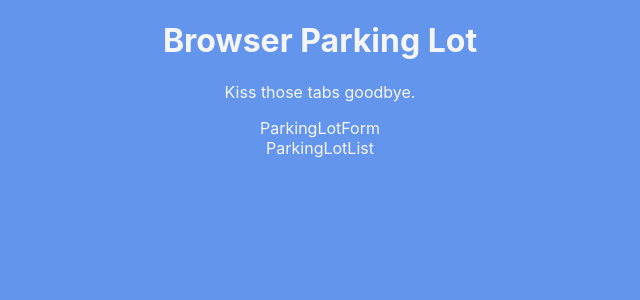
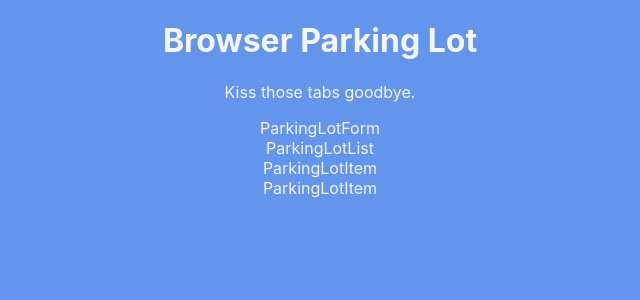
Before and after one commit to sinefileblue/reactParkingLot, a React (Create React App) app: page / in a window 1280 px wide. Shown: the top 300 px of the page, without its empty margins (320-960 px from the left). Built offline with nearby package versions, Linux system fonts and the light colour scheme.

Commit message:
added items to parking lot list

```diff
--- a/src/App.js
+++ b/src/App.js
@@ -29,7 +29,7 @@
       </header>
       <main>
         <ParkingLotForm />
-        <ParkingLotList />
+        <ParkingLotList parkingLotItems={parkingLotItems}/>
       </main>
     </div>
   );
--- /dev/null
+++ b/src/components/ParkingLotList/ParkingLotItem.jsx
@@ -0,0 +1,7 @@
+import React from 'react'
+
+export default function ParkingLotItem() {
+    return (
+        <div>ParkingLotItem</div>
+    )
+    }
--- a/src/components/ParkingLotList/ParkingLotList.jsx
+++ b/src/components/ParkingLotList/ParkingLotList.jsx
@@ -1,7 +1,14 @@
 import React from 'react';
+import ParkingLotItem from './ParkingLotItem';
 
-export default function ParkingLotList() {
+export default function ParkingLotList({ parkingLotItems}) {
+
+    let ParkingLotItemsJsxList = parkingLotItems.map(item => <ParkingLotItem />);
+
   return (
-    <div>ParkingLotList</div>
+    <div>
+        ParkingLotList
+        {ParkingLotItemsJsxList}
+    </div>
   )
 }
```
